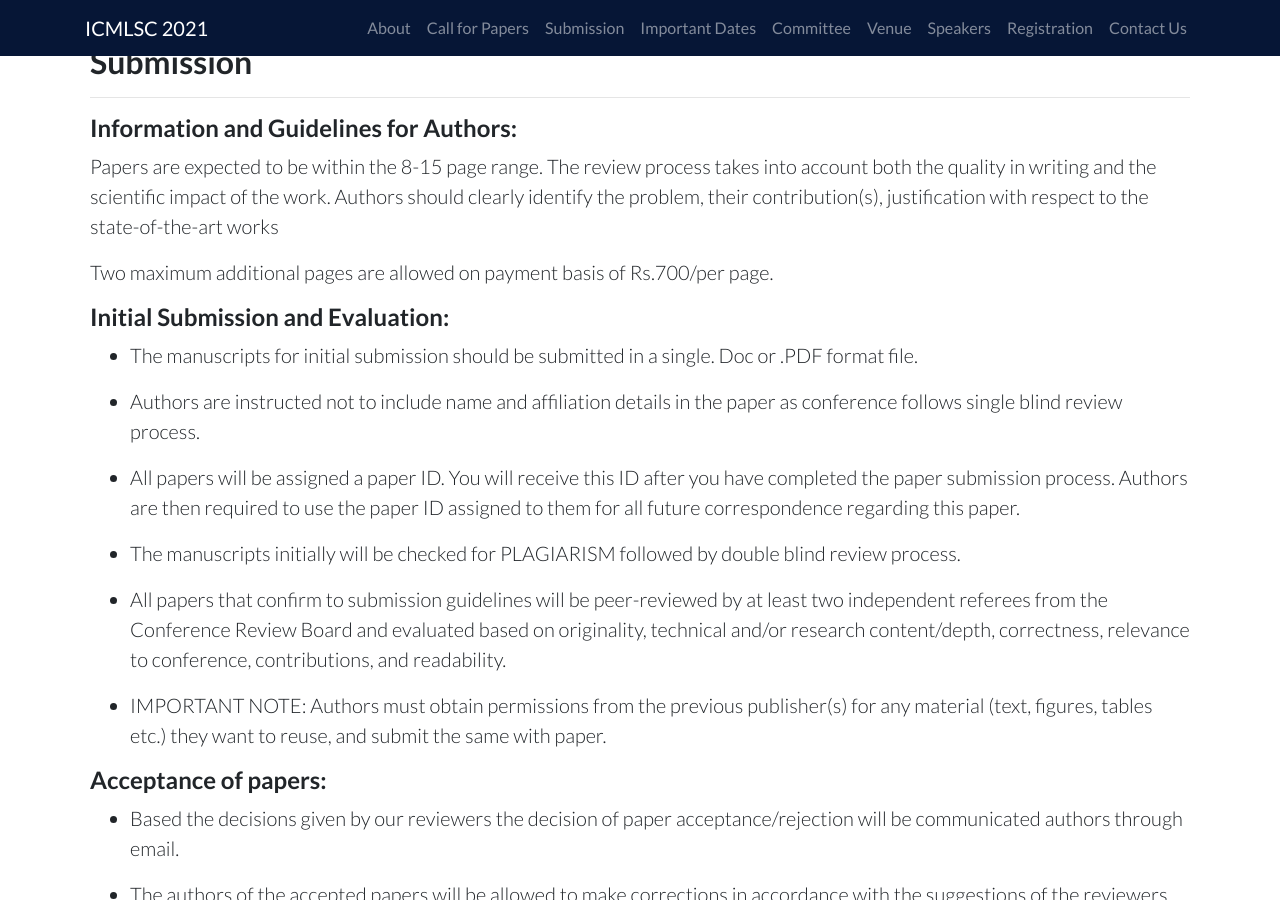
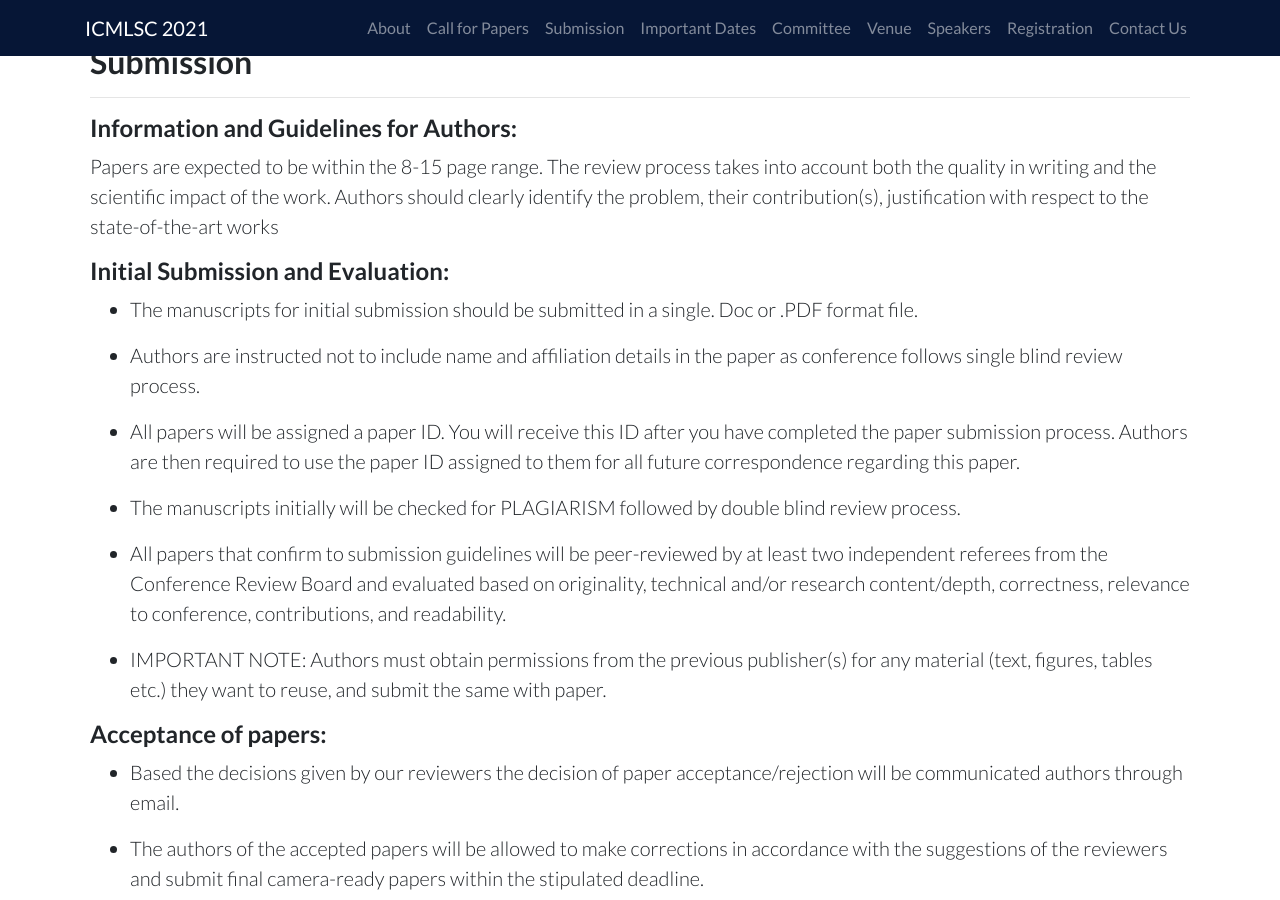
Before and after one commit to ieeevardhaman/icmlsc-website, a Jekyll site: the page built from pages/submission.md, in a window 1280 px wide and 900 px high, scrolled down 823 px. Built offline with Jekyll 4.4.1, drawn with Linux system fonts in a browser that asks for light colours; our own code applies the rules of GitHub Pages for plain Markdown files.

Commit message:
Update submission.md

```diff
--- a/pages/submission.md
+++ b/pages/submission.md
@@ -8,8 +8,6 @@ permalink: /submission
 #### Information and Guidelines for Authors:
 
 Papers are expected to be within the 8-15 page range. The review process takes into account both the quality in writing and the scientific impact of the work. Authors should clearly identify the problem, their contribution(s), justification with respect to the state-of-the-art works
-
-Two maximum additional pages are allowed on payment basis of Rs.700/per page.
 
 #### Initial Submission and Evaluation:
 
```
